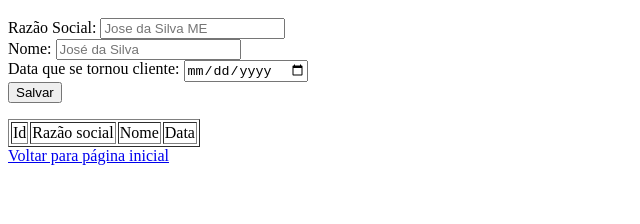
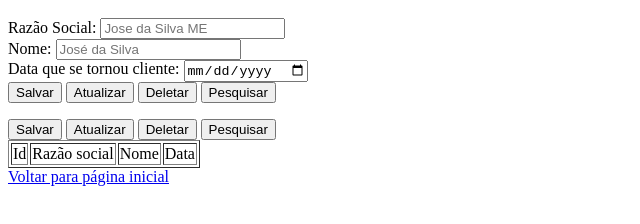
Before and after one commit to feliperodriguesxz/challenge-4-devs, a website: page html/insert_customer.html in a window 1280 px wide. Shown: the part 48-272 px from the top of the page, without its empty margins (0-640 px from the left). Drawn offline with Linux system fonts and the light colour scheme; no server answers.

Commit message:
adjusts in crud.

```diff
--- a/html/insert_customer.html
+++ b/html/insert_customer.html
@@ -26,8 +26,21 @@
             <label for="customerDate">Data que se tornou cliente:</label>
             <input id="customerDate" name="customerDate" type="date" id="customerDate" placeholder="10/10/2010" required name=customerDate>
         </div>
-        <button id="save">Salvar </button>
+        <!-- <button id="save">Salvar </button> -->
+        <button id="save" onclick="saveCustomer();"> Salvar </button>
+        <button id="update" onclick="updateCustomer();"> Atualizar </button>
+        <button id="delete" onclick="deleteCustomer();" > Deletar </button>
+        <button id="search" onclick="searchCustomerNameContact();" > Pesquisar </button>
     </form>
+
+    <tr>
+        <td colspan="2">
+            <input type="button" value="Salvar" onclick="saveCustomer();" />
+            <input type="button" value="Atualizar" onclick="updateCustomer();" />
+            <input type="button" value="Deletar" onclick="deleteCustomer();" />
+            <input type="button" value="Pesquisar" onclick="searchCustomerNameContact();" />
+        </td>
+    </tr>
 
     <table id="tableCustomers" border="1">
         <tr>
@@ -42,6 +55,7 @@
     <script src="https://www.gstatic.com/firebasejs/5.5.3/firebase.js"></script>
     <script src="../js/app.js"> </script>
     <script src="../js/insert_customer.js"></script>
+
 </body>
 
 </html>
--- a/js/functions.js
+++ b/js/functions.js
@@ -26,13 +26,15 @@ function saveCustomer() {
   var customerCompanyName = document.getElementById('customerCompanyName').value;
   var customerNameContact = document.getElementById('customerNameContact').value;
   var customerDate = document.getElementById('customerDate').value;
+  var customerDateEvaluation = 0;
   var customerId = firebase.database().ref().child('customers').push().key;
 
   var data = {
     customerId: customerId,
     customerCompanyName: customerCompanyName,
     customerNameContact: customerNameContact,
-    customerDate: customerDate
+    customerDate: customerDate,
+    customerDateEvaluation, customerDateEvaluation
 
   }
 
@@ -83,6 +85,7 @@ function searchCustomerNameContact() {
 
       if (customerNameContact == childData.customerNameContact) {
         alert('Cliente ' + customerNameContact + ' encontrado! ');
+
       } else {
         alert('Cliente ' + customerNameContact + ' não encontrado!\n encontrado: ' + childData.customerNameContact);
       }
--- a/js/insert_customer.js
+++ b/js/insert_customer.js
@@ -3,10 +3,12 @@ var customerCompanyName = document.getElementById('customerCompanyName');
 var customerNameContact = document.getElementById('customerNameContact');
 var customerDate = document.getElementById('customerDate');
 var save = document.getElementById('save');
+var idCustomer;
 
 var tableCustomers = document.getElementById('tableCustomers');
 var databaseRef = firebase.database().ref('customers/');
 var rowIndex = 1;
+
 
 databaseRef.once('value', function (snapshot) {
     snapshot.forEach(function (childSnapshot) {
@@ -23,13 +25,12 @@ databaseRef.once('value', function (snapshot) {
         cellCustomerContact.appendChild(document.createTextNode(childData.customerNameContact));
         cellCustomerDate.appendChild(document.createTextNode(childData.customerDate));
 
-    rowIndex = rowIndex + 1;
+        rowIndex += 1;
     });
 });
 
-
+/*
 save.addEventListener('click', function () {
-    var customerNameContact = document.getElementById('customerNameContact');
     create(customerCompanyName.value, customerNameContact.value, customerDate.value);
 });
 
@@ -44,10 +45,103 @@ function create(customerCompanyName, customerNameContact, customerDate) {
 }
 
 firebase.database().ref('customers').on('value', function (snapshot) {
-    //customersList.innerHTML = '';
+
     snapshot.forEach(function (item) {
         var li = document.createElement('li');
         li.appendChild(document.createTextNode(item.val().customerCompanyName + ': ' + item.val().customerNameContact + ': ' + item.val().customerDate));
-       // customersList.appendChild(li);
+
     });
 });
+*/
+function saveCustomer() {
+    var customerCompanyName = document.getElementById('customerCompanyName').value;
+    var customerNameContact = document.getElementById('customerNameContact').value;
+    var customerDate = document.getElementById('customerDate').value;
+    var customerDateEvaluation = 0;
+    var customerId = firebase.database().ref().child('customers').push().key;
+
+    var data = {
+        customerId: customerId,
+        customerCompanyName: customerCompanyName,
+        customerNameContact: customerNameContact,
+        customerDate: customerDate,
+        customerDateEvaluation, customerDateEvaluation
+
+    }
+
+    var updates = {};
+    updates['/customers/' + customerId] = data;
+    firebase.database().ref().update(updates);
+
+    alert('Cliente cadastrado com sucesso!!');
+
+    //reloadTable();
+    location.reload();
+}
+
+function updateCustomer() {
+
+    var customerCompanyName = document.getElementById('customerCompanyName').value;
+    var customerNameContact = document.getElementById('customerNameContact').value;
+    var customerDate = document.getElementById('customerDate').value;
+
+    searchCustomerNameContact();
+
+    var customerId = idCustomer;
+
+
+    var data = {
+        customerId: customerId,
+        customerCompanyName: customerCompanyName,
+        customerNameContact: customerNameContact,
+        customerDate: customerDate
+    }
+
+    var updates = {};
+    updates['/customers/' + customerId] = data;
+    firebase.database().ref().update(updates);
+
+    location.reload();
+    // idCustomer = 0;
+
+    //alert('Cliente atualizado com sucesso!');
+
+    // reloadTable();
+}
+
+function deleteCustomer() {
+
+    searchCustomerNameContact();
+
+    var customerId = idCustomer;
+
+    firebase.database().ref().child('/customers/' + customerId).remove();
+    location.reload();
+
+    //idCustomer = 0;
+
+    //  alert('Cliente deletado com sucesso!');
+
+    // reloadTable();
+}
+
+function searchCustomerNameContact() {
+    var customerNameContact = document.getElementById('customerNameContact').value;
+    var cont = 0;
+    databaseRef.once('value', function (snapshot) {
+        snapshot.forEach(function (childSnapshot) {
+            var childData = childSnapshot.val();
+
+            if (customerNameContact == childData.customerNameContact) {
+                idCustomer = childData.customerId;
+                nameContactCustomer = childData.customerNameContact;
+                cont += 1;
+                alert('--Cliente ' + nameContactCustomer + ' encontrado! Id: ' + idCustomer);
+
+            }
+        });
+    });
+
+
+    //reloadTable();
+}
```
Lines whose indentation alone changed are shown as unchanged.
